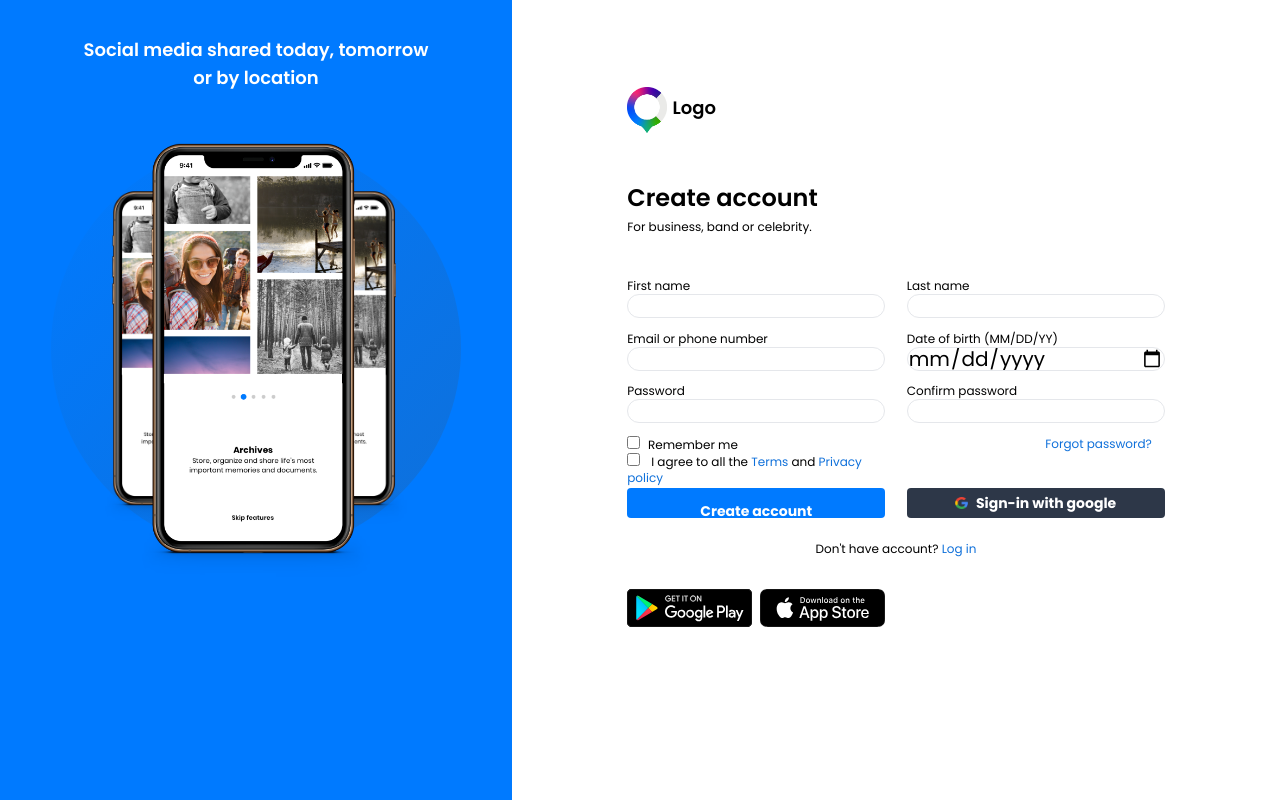
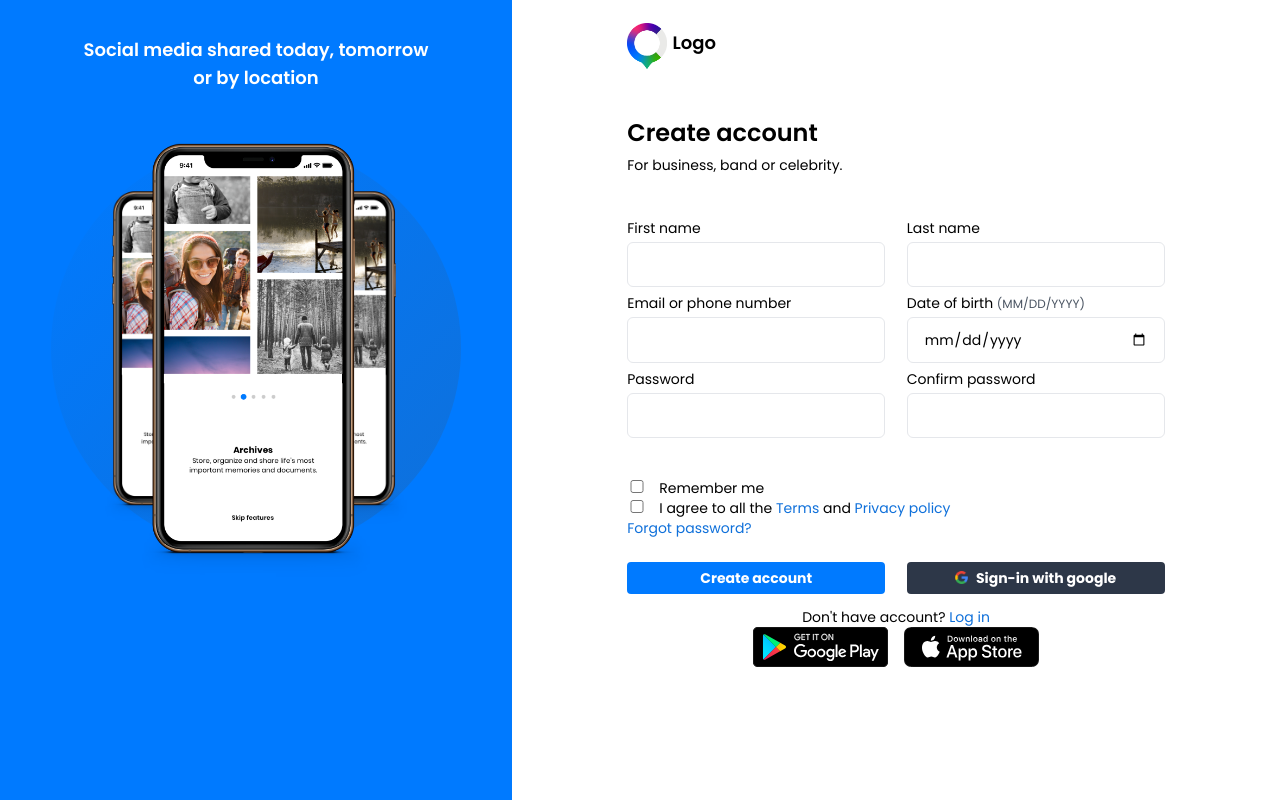
Before and after one commit to RuslanHale/form2create_account, a website: page index.html in a window 1280 px wide. Drawn offline with nearby package versions, Linux system fonts and the light colour scheme; files that its build step writes are made by us from their sources.

Commit message:
fix layot

```diff
--- a/index.html
+++ b/index.html
@@ -19,7 +19,7 @@
     <div title="main" class="flex font-poppins">
       <div
         title="left"
-        class="invisible w-0 h-0 md:visible md:h-screen md:w-2/5 bg bg-left bg-[#007AFF]"
+        class="invisible w-0 h-0 lg:visible lg:h-screen lg:w-2/5 bg bg-left bg-[#007AFF]"
       >
         <div
           class="font-semibold text-center mt-[7%] 2xl:text-2xl lg:text-lg text-white"
@@ -49,9 +49,14 @@
           </div>
         </div>
       </div>
-      <div title="right" class="flex items-center
-      justify-center h-screen md:w-3/5">
-        <div title="window" class="md:mx-[12%] md:mt-[2%] w-[85%] md:w-[70%] text-xs">
+      <div
+        title="right"
+        class="flex h-screen lg:w-3/5 justify-center"
+      >
+        <div
+          title="window"
+          class="lg:mx-[12%] mt-[2%] lg:mt-[3%] w-[85%] lg:w-[70%] text-sm"
+        >
           <div title="logo" class="flex items-center gap-x-[1%]">
             <img src="image/icon.png" class="w-10 h-auto" />
             <p class="font-semibold -mt-[1%] md:text-lg text-base">Logo</p>
@@ -61,11 +66,12 @@
             <p class="py-[1%]">For business, band or celebrity.</p>
           </div>
           <form
-            it="signupForm"
-            class="grid grid-rows-18 grid-cols-1 md:grid-rows-9 md:grid-cols-2 gap-y-[5%] gap-x-[4%] object-contain mt-[7%]"
+            id="signupForm"
+            class="mt-[7%]"
           >
+            <div class="grid grid-rows-6 grid-cols-1 md:grid-rows-3 md:grid-cols-2 gap-y-[5%] gap-x-[4%]">
               <div>
-              <label for="firstName">First name</label>
+                <label for="firstName" class="">First name</label>
                 <input type="text" id="firstName" class="input-style" />
               </div>
               <div>
@@ -74,14 +80,13 @@
               </div>
               <div>
                 <label for="contact">Email or phone number</label>
-              <input
-                type="text"
-                id="contact"
-                class="input-style"
-              />
+                <input type="text" id="contact" class="input-style" />
               </div>
               <div>
-              <label for="date">Date of birth (MM/DD/YY)</label>
+                <label for="date"
+                  >Date of birth
+                  <span class="text-xs text-gray-600">(MM/DD/YYYY)</span></label
+                >
                 <input type="date" id="date" class="input-style" />
               </div>
               <div>
@@ -90,61 +95,74 @@
               </div>
               <div>
                 <label for="confirmPassword">Confirm password</label>
-              <input
-                type="password"
-                id="confirmPassword"
-                class="input-style"
-              />
-            </div>
-            <div class="grid grid-cols-1">
-              <div>
-                <input type="checkbox" id="rememberMe" class="mr-[3%]"/>Remember me
-              </div>
-              <div>
-                <input type="checkbox" id="terms" class="mr-[3%]"/>
-                  I agree to all the
-                  <a href="" class="text-custom-blue-1">Terms</a>
-                   and <a href="" class="text-custom-blue-1">Privacy policy</a>
+                <input type="password" id="confirmPassword" class="input-style" />
               </div>
             </div>
-            <a href="" class="text-right px-[5%] text-custom-blue-1">Forgot password?</a>
+
+            <div class="flex flex-col mt-11">
+              <div><input
+                type="checkbox"
+                id="rememberMe"
+                class="border-[1px] border-r-2 w-5 mr-3"
+              /><label for="rememberMe">Remember me</label></div>
+              <div><input
+                type="checkbox"
+                id="terms"
+                class="border-[1px] border-r-2 w-5 mr-3"
+              /><label for="terms"
+                >I agree to all the
+                <a href="" class="text-custom-blue-1">Terms</a>
+                and
+                <a href="" class="text-custom-blue-1">Privacy policy</a></label
+              ></div>
+            </div>
+            <a href="" class="text-right text-custom-blue-1"
+              >Forgot password?</a
+            >
+            <div id="message" class="flex justify-center items-center col-span-2 text-sm rounded h-6"></div>
+            <div class="grid grid-rows-2 grid-cols-1 md:grid-rows-1 md:grid-cols-2 gap-y-[5%] gap-x-[4%]">
               <button
                 type="button"
                 onclick="validateForm()"
-              class="justify-center bg-custom-blue-2 w-[100%] hover:bg-custom-blue-1 text-white font-bold py-[5%] rounded focus:outline-none focus:shadow-outline">
+                class="flex items-center justify-center bg-custom-blue-2 w-[100%] h-[70%] hover:bg-custom-blue-1 text-white font-bold py-[5%] rounded focus:outline-none focus:shadow-outline"
+              >
                 <span class="md:text-sm">Create account</span>
               </button>
               <button
                 type="button"
-              class="flex items-center justify-center bg-custom-dark w-[100%] hover:bg-slate-900 py-[5%] text-white font-bold rounded focus:outline-none focus:shadow-outline" >
-              <img src="image/google_icon.png" class="w-[5%] mr-[3%]">
+                class="flex items-center justify-center bg-custom-dark w-[100%] h-[70%] hover:bg-slate-900 py-[5%] text-white font-bold rounded focus:outline-none focus:shadow-outline"
+              >
+                <img src="image/google_icon.png" class="w-[5%] mr-[3%]" />
                 <span class="md:text-sm">Sign-in with google</span>
               </button>
-            <div class="md:col-span-2 text-center">
-              <div id="message" class="hidden text-sm rounded w-[97.5%]"></div>
-              Don't have account? <a href="" class="text-custom-blue-1">Log in</a>
-
-            </div>
-            <div class="flex items-center justify-center md:justify-right ">
-              <a href="https://play.google.com" class="mr-[3%]"><img src="image/google_play.svg"></a>
-              <a href="https://www.apple.com/store"><img src="image/app_store.svg"></a>
-            </div>
-
             </div>
           </form>
-
+          <div class="md:col-span-2 text-center">
+            Don't have account?
+            <a href="" class="text-custom-blue-1">Log in</a>
+          </div>
+          <div class="flex items-center justify-center md:justify-right mb-">
+            <a href="https://play.google.com" class="mr-[3%]"
+              ><img src="image/google_play.svg"
+            /></a>
+            <a href="https://www.apple.com/store"
+              ><img src="image/app_store.svg"
+            /></a>
+          </div>
       </div>
     </div>
 
     <script>
-      console.log()
+      console.log();
       function validateForm() {
         const firstName = document.getElementById("firstName").value.trim();
         const lastName = document.getElementById("lastName").value.trim();
         const contact = document.getElementById("contact").value.trim();
         const date = document.getElementById("date").value.trim();
         const password = document.getElementById("password").value.trim();
-        const confirmPassword = document.getElementById("confirmPassword").value.trim();
+        const confirmPassword = document
+          .getElementById("confirmPassword")
+          .value.trim();
         const terms = document.getElementById("terms").checked;
         const messageDiv = document.getElementById("message");
 
--- a/input.css
+++ b/input.css
@@ -4,6 +4,6 @@
 
 @layer components {
   .input-style {
-    @apply border text-xl w-[100%] md:h-[80%] rounded-xl;
+    @apply border mt-1 px-4 py-3 text-sm w-[100%] md:h-[70%] rounded-md;
   }
 }
```
Lines whose indentation alone changed are shown as unchanged.
